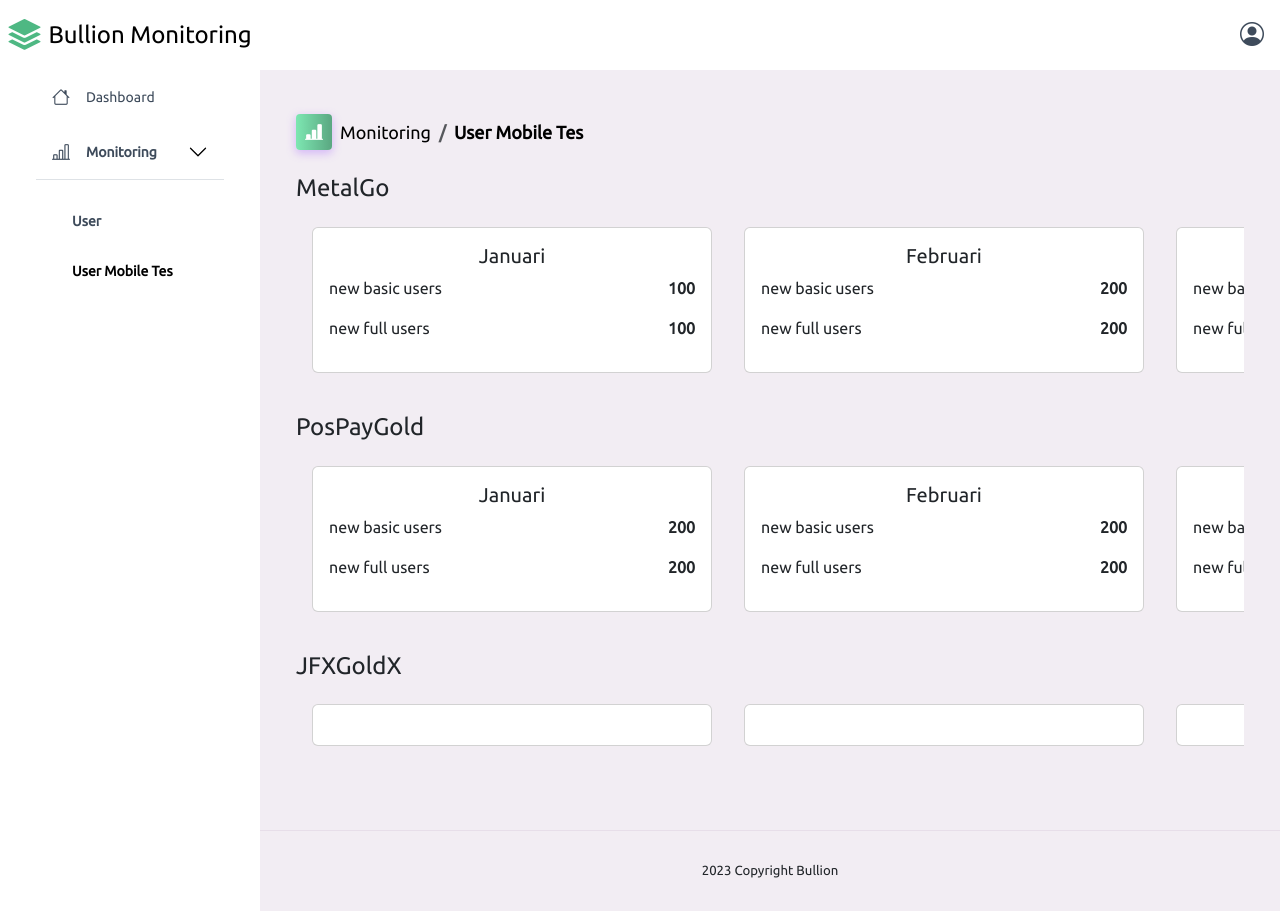
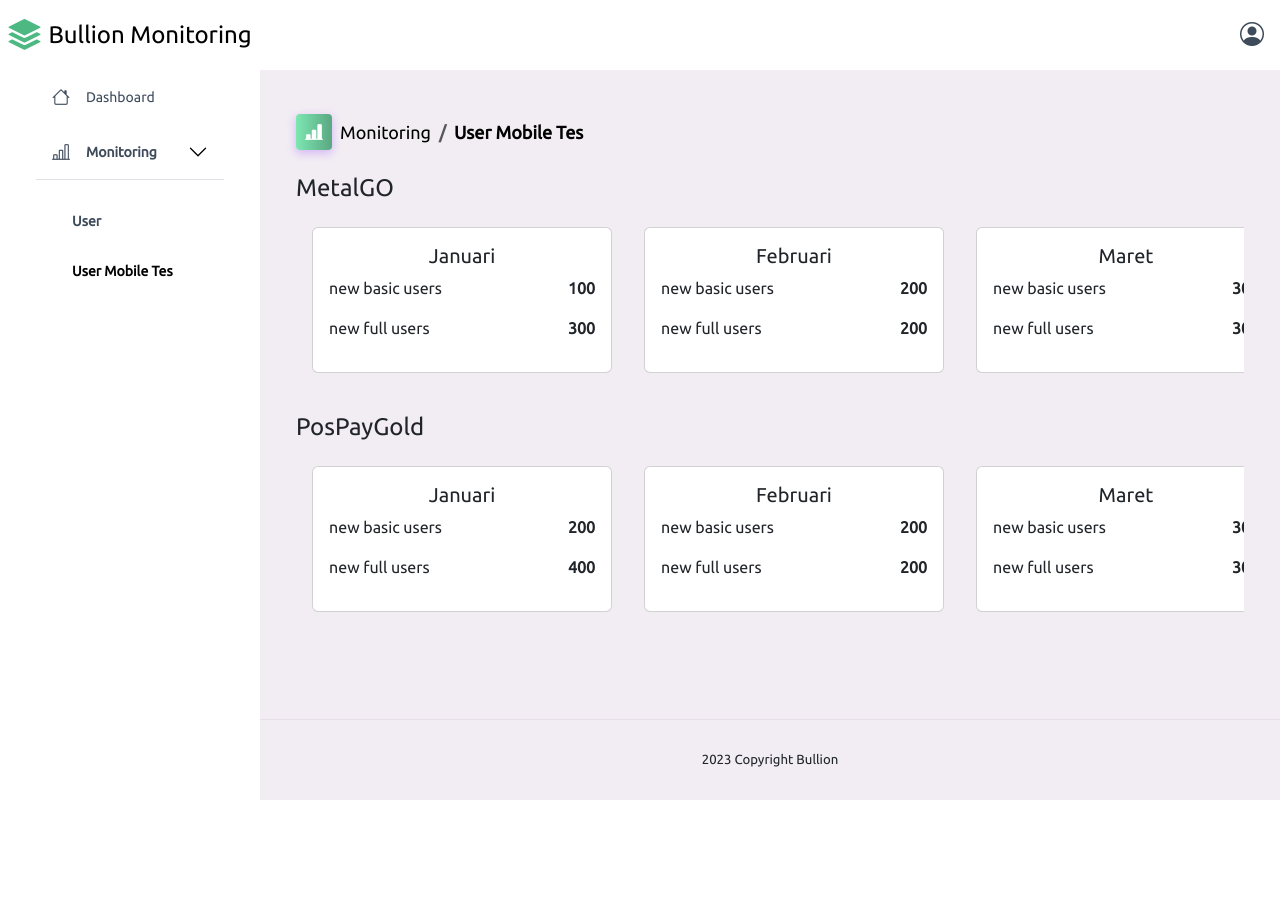
Before and after one commit to danilardi/bullion-monitoring, a Vue app: page /monitoringMobile in a window 1280 px wide. After the commit the page ends 800 px from the top, so only its background shows below. Built offline with nearby package versions, Linux system fonts and the light colour scheme; what vue-toast-notification would draw is missing.

Commit message:
Add Data to Cards

```diff
--- a/src/components/CardsMobile.vue
+++ b/src/components/CardsMobile.vue
@@ -3,17 +3,18 @@
 
 const props = defineProps({
   month: String,
-  total: String,
+  monthIndex: Number,
+  platformIndex: Number,
   data: Array,
 });
 </script>
 
 <template>
-  <div class="card m-3" style="min-width: 400px">
+  <div class="card m-3" style="min-width: 300px">
     <div class="card-body">
       <h5 class="card-title text-center">{{ month }}</h5>
       <div class="">
-        <CardContent v-for="item in props.data" :content="item.name" :total="props.total" />
+        <CardContent v-for="(type, typeIndex) in props.data" :content="type.name" :total="props.data[typeIndex].data[platformIndex].value[monthIndex].total" />
       </div>
     </div>
   </div>
--- a/src/views/monitoring/UserMobileView.vue
+++ b/src/views/monitoring/UserMobileView.vue
@@ -8,8 +8,12 @@
 
 const dataUser = CardData.users;
 
+const platformData = dataUser[0].data;
+const monthData = dataUser[0].data[0].value;
+
 console.log("dataUser", dataUser);
-console.log("contentData", dataUser[0].data);
+console.log("monthData", monthData);
+console.log("platformDatad", platformData);
 </script>
 
 <template>
@@ -31,29 +35,10 @@
           </div>
 
           <!-- content -->
-          <div class="mb-4">
-            <h4>MetalGo</h4>
+          <div class="mb-4" v-for="(platf, platfIndex) in platformData">
+            <h4>{{ platf.platform }}</h4>
             <div class="d-flex overflow-x-auto" style="scrollbar-width: thin">
-              <CardMobile v-for="item in dataUser[0].data[0].value" :month="item.time" :total="item.total" :data="dataUser" />
-            </div>
-          </div>
-          <div class="mb-4">
-            <h4>PosPayGold</h4>
-            <div class="d-flex overflow-x-auto">
-              <CardMobile v-for="item in dataUser[0].data[1].value" :month="item.time" :total="item.total" :data="dataUser" />
-            </div>
-          </div>
-          <div class="mb-4">
-            <h4>JFXGoldX</h4>
-            <div class="d-flex overflow-x-auto">
-              <CardMobile />
-              <CardMobile />
-              <CardMobile />
-              <CardMobile />
-              <CardMobile />
-              <CardMobile />
-              <CardMobile />
-              <CardMobile />
+              <CardMobile v-for="(month, monIndex) in monthData" :month="month.time" :monthIndex="monIndex" :platformIndex="platfIndex" :data="dataUser" />
             </div>
           </div>
         </div>
```
